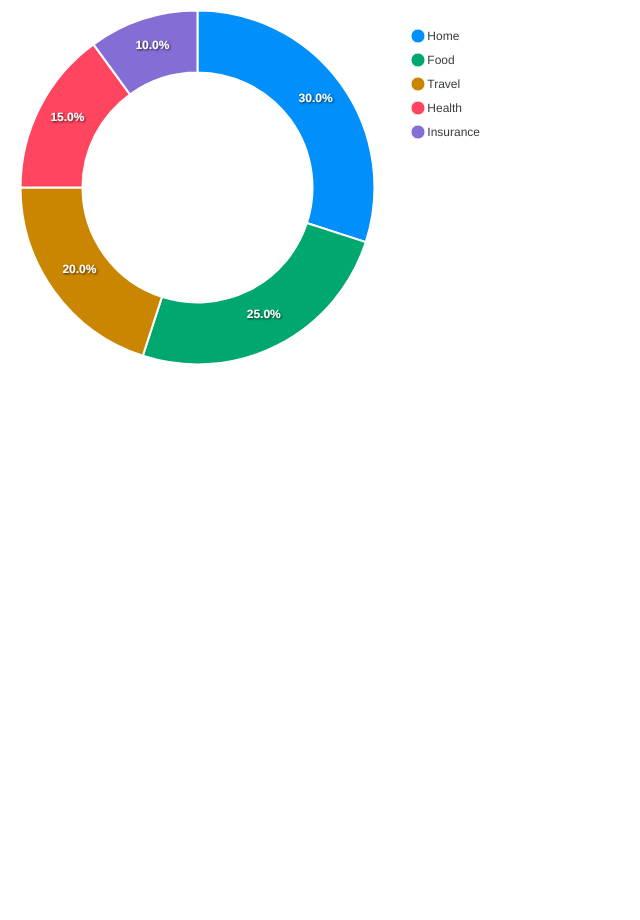
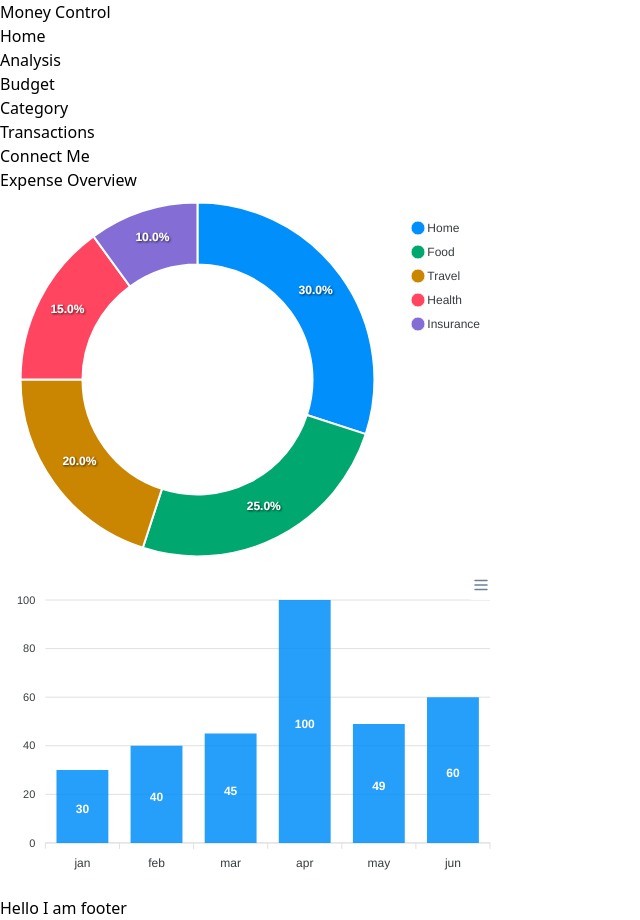
Before and after one commit to avinashpanchal123/money-control, a React (Vite) app in the folder frontend/: page /analysis in a window 1280 px wide. Shown: the whole page, without its empty margins (0-640 px from the left). Before the commit the page ends 800 px from the top, so only its background shows below. Built offline with nearby package versions, Linux system fonts and the light colour scheme.

Commit message:
created routing and some charts for analysis

```diff
--- a/frontend/src/App.jsx
+++ b/frontend/src/App.jsx
@@ -1,46 +1,18 @@
-import Card from "./Card.jsx";
-import Navbar from "./components/Header/Navbar.jsx";
-import Apexcharts from './components/Analysis/Analysis.jsx'
-import './index.css'
+import { useState } from "react";
+
+import { Outlet } from "react-router-dom";
+import Header from "./components/Navbar/Navbar";
+import Footer from "./components/Footer/Footer";
+
 
 function App() {
-
-  const users = [
-    {
-      name : 'Alexa',
-      age : 22,
-      gmail :'Alexa@gmail.com',
-
-    },
-    {
-      name : 'Delba',
-      age : 28,
-      gmail :'Delba@gmail.com'
-    },
-    {
-      name : 'Alia',
-      age : 25,
-      gmail :'Alia@gmail.com'
-    },
-    {
-      name : 'Sana',
-      age : 30,
-      gmail :'Sana@gmail.com'
-    },
-    {
-      name : 'Maria',
-      age : 18,
-      gmail :'Maria@gmail.com'
-    }
-  ]
-
-
   return (
-   <>
-   {/* <Navbar/> */}
-   <Apexcharts/>
-   </>
-  )
+    <>
+      <Header />
+      <Outlet />
+      <Footer/>
+    </>
+  );
 }
 
-export default App
+export default App;
--- a/frontend/src/Card.jsx
+++ /dev/null
@@ -1,29 +0,0 @@
-import React  from "react";
-
-
-function Card(props){
-    return (
-        <>
-        <div class="relative h-[400px] w-[300px] rounded-md">
-                <img
-                    src="https://images.unsplash.com/photo-1546961329-78bef0414d7c?ixlib=rb-4.0.3&amp;ixid=MnwxMjA3fDB8MHxzZWFyY2h8MTB8fHVzZXJ8ZW58MHx8MHx8&amp;auto=format&amp;fit=crop&amp;w=800&amp;q=60"
-                    alt="AirMax Pro"
-                    class="z-0 h-full w-full rounded-md object-cover"
-                />
-                <div class="absolute inset-0 bg-gradient-to-t from-gray-900 to-transparent"></div>
-                <div class="absolute bottom-4 left-4 text-left">
-                    <h1 class="text-lg font-semibold text-white">{props.name}</h1>
-                    <p class="mt-2 text-sm text-gray-300">
-                        Lorem ipsum dolor sit amet consectetur adipisicing elit. Excepturi,
-                        debitis?
-                    </p>
-                    <button class="mt-2 inline-flex cursor-pointer items-center text-sm font-semibold text-white">
-                        View Profile →
-                    </button>
-                </div>
-            </div>
-        </>
-    )
-}
-
-export default Card
--- a/frontend/src/components/Analysis/Analysis.jsx
+++ b/frontend/src/components/Analysis/Analysis.jsx
@@ -1,25 +1,61 @@
-import React from "react";
+import React, { useEffect, useState } from "react";
 import Chart from "react-apexcharts";
+import Apexchart from "./ApexCharts";
+import SixMonthsAnalysis from "./SixMonthsAnalysis";
 
 
 const Apexcharts = () => {
+    const [category, setCategory] = useState([]);
+    useEffect(() => {
+
+    }, [])
     const chartData = {
-        options: {
-            chart: {
-                id: "expense-pie"
-            },
-            labels: ['Home', 'Food', 'Travel', 'Health', 'Insurance'],
-        },
         series: [30, 25, 20, 15, 10],
+        labels : ['Home', 'Food', 'Travel', 'Health', 'Insurance'],
+        type: "donut",
     };
+    // const cpuChartData = {
+    //     // series: cpuUsage.map(cpu => ({
+    //     //     name: `Core ${cpuUsage.indexOf(cpu) + 1}`,
+    //     //     data: [cpu.user, cpu.sys, cpu.idle, cpu.irq]
+    //     // })),
+    //     options: {
+    //         chart: {
+    //             type: 'bar',
+    //             height: 350,
+    //             stacked: true,
+    //         },
+    //         plotOptions: {
+    //             bar: {
+    //                 horizontal: true,
+    //             },
+    //         },
+    //         xaxis: {
+    //             categories: ['User', 'System', 'Idle', 'IRQ'],
+    //         },
+    //         title: {
+    //             text: "CPU Usage per Core",
+    //             align: 'center'
+    //         },
+    //     },
+    // };
+
 
     return (
-        <Chart
-            options={chartData.options}
-            type="donut"
-            width="500"
-            series={chartData.series}
-        />
+        <>
+            <div className="bg-black pt-20 text-white px-8 md:px-16 lg:px-24">
+                <h1 className="text-xl font-bold mb-4 pl-20 text-left">Expense Overview</h1>
+                <div className="flex space-x-20">
+                    <Apexchart id="expense-pie"
+                    series={chartData.series}
+                    labels={chartData.labels}
+                    type={chartData.type}
+                    />
+                   <SixMonthsAnalysis/>
+                </div>
+
+            </div>
+        </>
     );
 };
 
--- /dev/null
+++ b/frontend/src/components/Analysis/ApexCharts.jsx
@@ -0,0 +1,38 @@
+import Chart from "react-apexcharts";
+const Apexchart = ({ id, labels, series, type }) => {
+    const chartData = {
+        options: {
+            chart: {
+                id: id
+            }
+        }
+
+    };
+    if (type == "donut") {
+        chartData.options.labels = labels;
+        chartData.series = series
+    }
+    if (type == "bar") {
+        chartData.options.xaxis = {
+            categories: labels
+        };
+        chartData.series = [
+            {
+                name: "series-1",
+                data: series,
+            }
+        ]
+        console.log(chartData, 'xxxx');
+    }
+
+    return <>
+        <Chart
+            options={chartData.options}
+            type={type}
+            width="500"
+            series={chartData.series}
+        />
+    </>
+}
+
+export default Apexchart;
--- /dev/null
+++ b/frontend/src/components/Analysis/SixMonthsAnalysis.jsx
@@ -0,0 +1,24 @@
+import { useState, useEffect } from 'react';
+import Apexchart from './ApexCharts'
+
+const SixMonthsAnalysis = () => {
+    // const [category, setCategory] = useState([]);
+    useEffect(() => {
+
+    }, [])
+    const chartData = {
+        series: [30, 40, 45, 100, 49, 60],
+        labels: ['jan', 'feb', 'mar', 'apr', 'may','jun'],
+        type: "bar",
+    };
+    return <>
+        <Apexchart id="expense-bar"
+            series={chartData.series}
+            labels={chartData.labels}
+            type={chartData.type}
+        />
+    </>
+
+}
+
+export default SixMonthsAnalysis
--- /dev/null
+++ b/frontend/src/components/Budget/Budget.jsx
@@ -0,0 +1,9 @@
+
+
+const Budget = ()=>{
+    return <>
+    <h1>I ma Budget</h1>
+    </>
+}
+
+export default Budget;
--- /dev/null
+++ b/frontend/src/components/Category/Category.jsx
@@ -0,0 +1,9 @@
+
+
+const Category = ()=>{
+    return <>
+    <h1>Hello I am Category</h1>
+    </>
+}
+
+export default Category;
--- /dev/null
+++ b/frontend/src/components/Footer/Footer.jsx
@@ -0,0 +1,9 @@
+
+
+const Footer = ()=>{
+    return <>
+    <h1>Hello I am footer</h1>
+    </>
+}
+
+export default Footer;
--- /dev/null
+++ b/frontend/src/components/Navbar/Navbar.jsx
@@ -0,0 +1,38 @@
+import React from 'react'
+import { Link, Outlet } from 'react-router-dom'
+
+const Navbar = () => {
+    return (
+
+        <nav className='bg-black text-white px-8 md:px-16 lg:px-24'>
+            <div className='container py-2 flex justify-center md:justify-between items-center'>
+                <div className='text-2xl font-bold hidden md:inline'>Money Control</div>
+                <div className='space-x-6'>
+                    <nav>
+                        <ul className='flex space-x-8'>
+                            <li className='hover:text-gray-400'>
+                                <Link to="/">Home</Link>
+                            </li>
+                            <li className='hover:text-gray-400'>
+                                <Link to="/analysis">Analysis</Link>
+                            </li>
+                            <li className='hover:text-gray-400'>
+                                <Link to="/budget">Budget</Link>
+                            </li>
+                            <li className='hover:text-gray-400'>
+                                <Link to="/category">Category</Link>
+                            </li>
+                            <li className='hover:text-gray-400'>
+                                <Link to="/transactions">Transactions</Link>
+                            </li>
+                        </ul>
+                    </nav>
+                </div>
+                <button className='bg-gradient-to-r from-green-400 to-blue-500 text-white hidden md:inline
+            transform transition-transform duration-300 hover:scale-105 px-4 py-2 rounded-full'>Connect Me</button>
+            </div>
+        </nav>
+    )
+}
+
+export default Navbar
--- /dev/null
+++ b/frontend/src/components/Transations/Transactions.jsx
@@ -0,0 +1,7 @@
+
+
+const Transactions = ()=>{
+
+}
+
+export default Transactions;
--- a/frontend/src/main.jsx
+++ b/frontend/src/main.jsx
@@ -1,9 +1,59 @@
-import { StrictMode } from 'react'
-import { createRoot } from 'react-dom/client'
-import App from './App.jsx'
+// import ReactDOM from "react-dom/client";
+// import './index.css'
+// import { BrowserRouter, Routes, Route } from "react-router-dom";
 
-createRoot(document.getElementById('root')).render(
-  // <StrictMode>
-    <App />
-  // </StrictMode>,
-)
+
+// export default function App() {
+//   return (
+//     <BrowserRouter>
+//       <Routes>
+//         <Route path="/" element={<Navbar />}>
+//         {/* <Route path="/" element={<Analysis/>  }/> */}
+//           {/* <Route index element={<Home />} /> */}
+//           <Route path="analysis" element={<Analysis />} />
+//           <Route path="budget" element={<Budget />} />
+//           <Route path="category" element={<Category />} />
+//           <Route path="transactions" element={<Transactions />} />
+//         </Route>
+//       </Routes>
+//     </BrowserRouter>
+//   );
+// }
+
+// const root = ReactDOM.createRoot(document.getElementById('root'));
+// root.render(<App />);
+
+import { StrictMode } from "react";
+import { createRoot } from "react-dom/client";
+import App from "./App.jsx";
+import Analysis from "./components/Analysis/Analysis.jsx";
+import Budget from "./components/Budget/Budget.jsx";
+import Category from "./components/Category/Category.jsx";
+import Transactions from "./components/Transations/Transactions.jsx";
+import "./index.css";
+import {
+  Route,
+  createBrowserRouter,
+  RouterProvider,
+  createRoutesFromElements,
+} from "react-router-dom";
+// import Home from "./components/Home/Home.jsx";
+
+const router = createBrowserRouter(
+  createRoutesFromElements(
+    <Route path="/" element={<App />}>
+      {/* <Route path="" element={<Home />}></Route> */}
+      {/* <Route path="about" element={<About />}></Route> */}
+      <Route path="analysis" element={<Analysis />} />
+      <Route path="budget" element={<Budget />} />
+      <Route path="category" element={<Category />} />
+      <Route path="transactions" element={<Transactions />} />
+    </Route>
+  )
+);
+
+createRoot(document.getElementById("root")).render(
+  <StrictMode>
+    <RouterProvider router={router}></RouterProvider>
+  </StrictMode>
+);
```
Also changed, not shown: frontend/src/Counter.jsx (deleted, +0 -31 lines).
